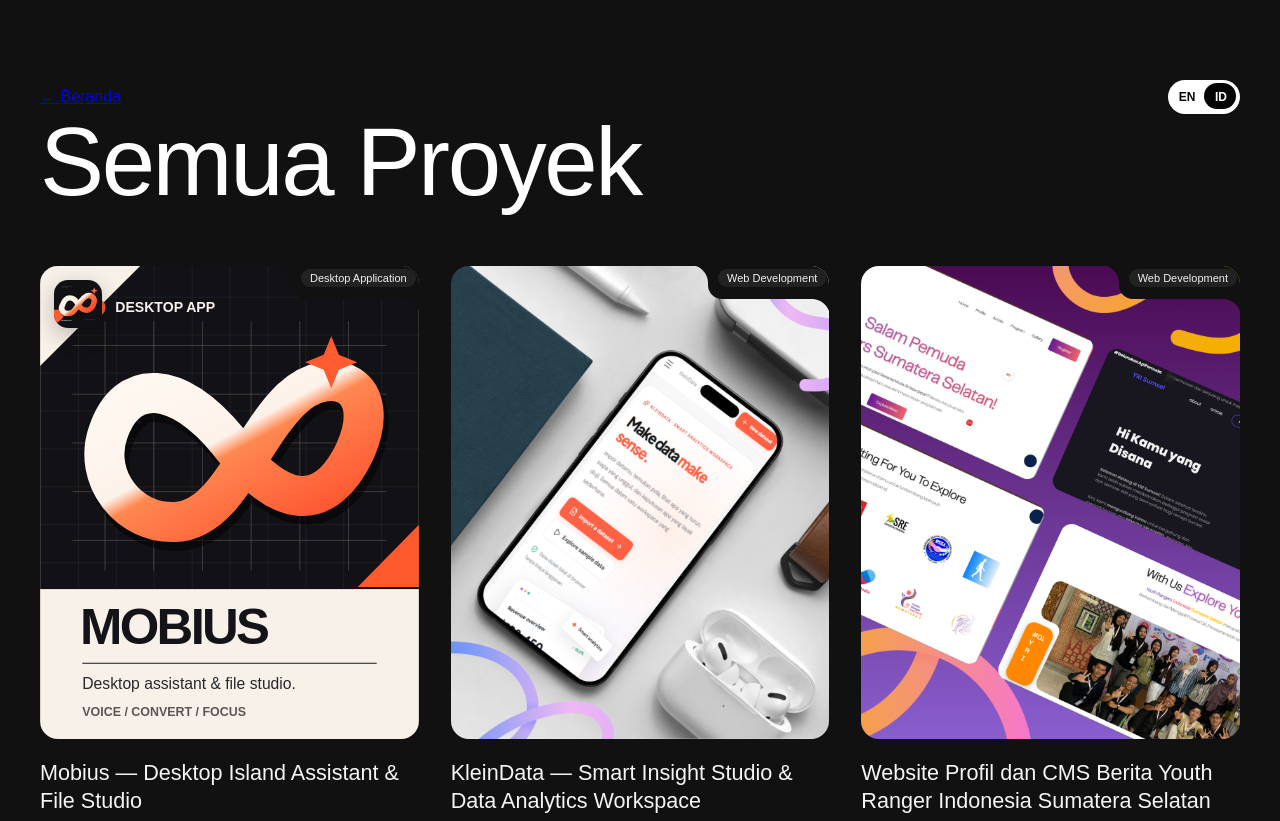
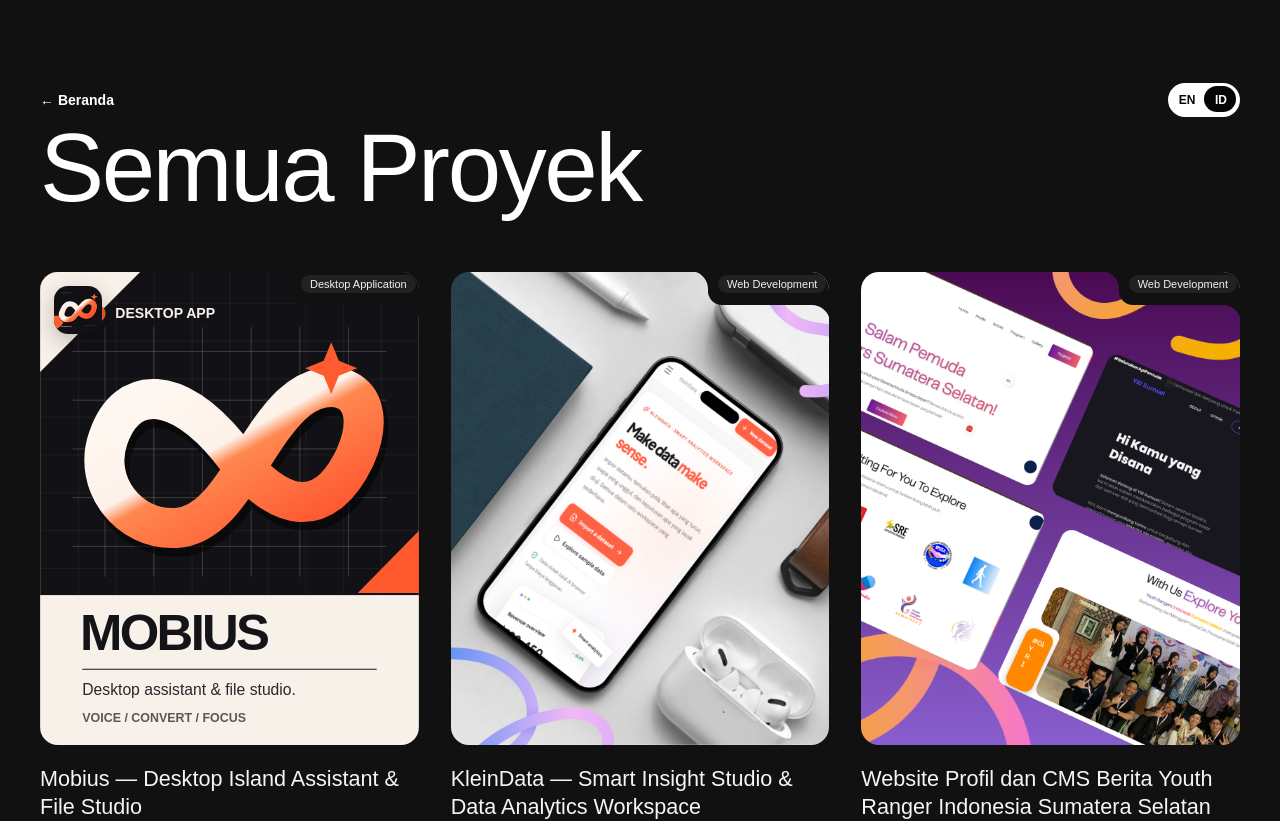
Before and after one commit to Darren0099/Raffli-dev, a Next.js app: page /projects in a window 1280 px wide. Shown: the top 821 px of the page. Built offline with nearby package versions, Linux system fonts and the light colour scheme.

Commit message:
style(projects): accessible visible Home link

```diff
--- a/app/projects/projects-page.css
+++ b/app/projects/projects-page.css
@@ -956,3 +956,25 @@
   margin-top: 4rem;
   background-color: #111111;
 }
+/* Ensure the project listing's Home link remains visible and clickable. */
+.projects-home-link {
+  position: relative;
+  z-index: 2;
+  display: inline-flex;
+  align-items: center;
+  min-height: 40px;
+  padding: 8px 12px;
+  margin-left: -12px;
+  border-radius: 8px;
+  color: #ffffff;
+  font-weight: 600;
+  font-size: 14px;
+  text-decoration: none;
+  transition: color .2s ease, background-color .2s ease;
+}
+.projects-home-link:hover,
+.projects-home-link:focus-visible {
+  background: rgba(255,255,255,.1);
+  color: #fe5000;
+}
+.projects-home-link:focus-visible { outline: 2px solid #fe5000; outline-offset: 2px; }
```
